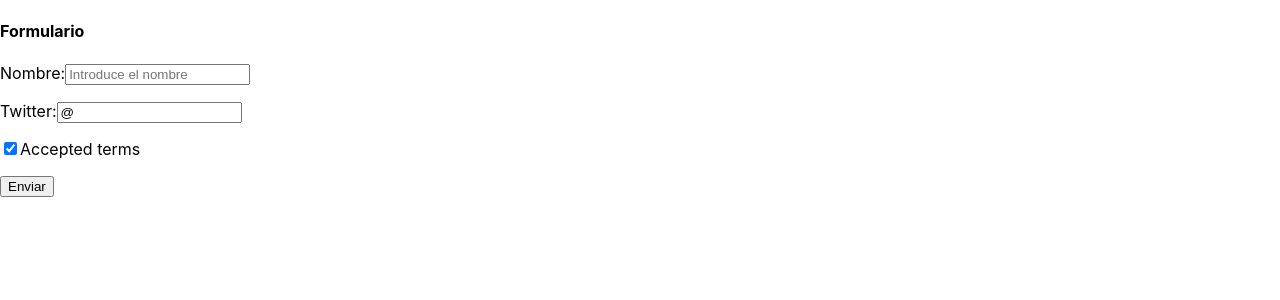
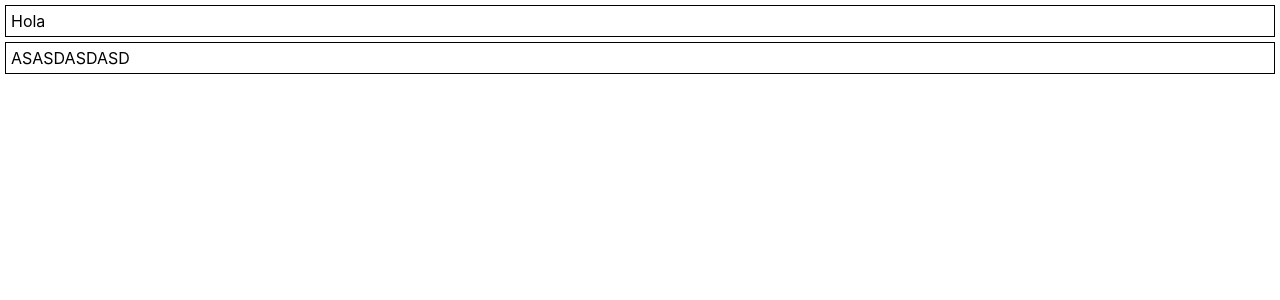
Before and after one commit to jimmy404/REACT-Udemy-Course, a React (Create React App) app: page / in a window 1280 px wide. Shown: the top 300 px of the page. Built offline with nearby package versions, Linux system fonts and the light colour scheme.

Commit message:
Deleting unnecesary code in App.js - Adding Box code

```diff
--- a/src/App.js
+++ b/src/App.js
@@ -1,11 +1,22 @@
 import React, { Component } from 'react';
-import Forms from './sections/forms';
+
+class Box extends Component {
+  render(){
+    return(
+      <div style={{border: '1px solid #000', margin: 5, padding: 5}}>
+      {this.props.children}
+      </div>
+    )
+  }
+}
+
 
 class App extends Component {
   render() {
     return(
       <div className="App">
-        <Forms />
+          <Box>Hola</Box>
+          <Box>ASASDASDASD</Box>
       </div>
     )
   }
```
